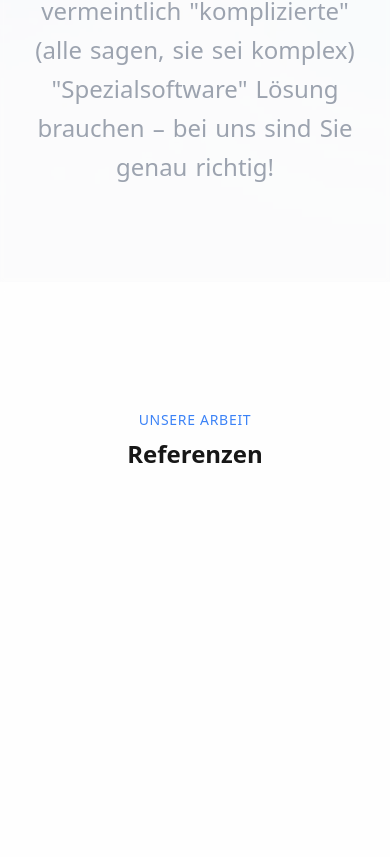
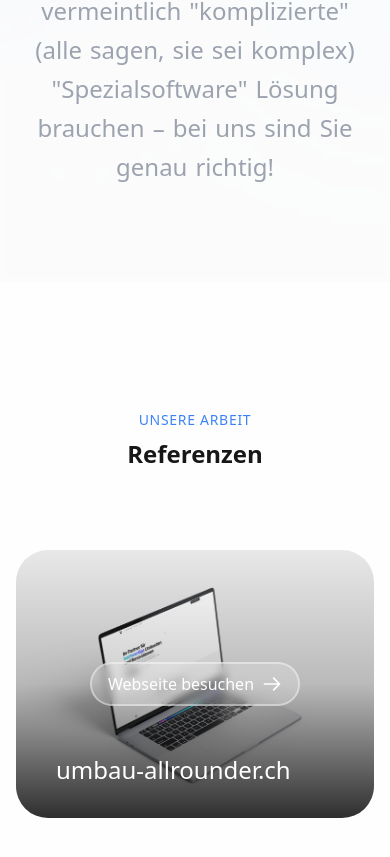
Before and after one commit to devware-ch/devware-landingpage, a Next.js app: page / in a window 390 px wide. Shown: the part 4066-4923 px from the top of the page. Built offline with nearby package versions, Linux system fonts and the light colour scheme.

Commit message:
update: referenzen section

```diff
--- a/app/page.tsx
+++ b/app/page.tsx
@@ -4,6 +4,7 @@
 import { useRef } from "react";
 import { AuroraBackground } from "@/components/ui/aurora-background";
 import { Code, Palette, Rocket, Gauge, Sparkles, Target, Trophy, Fingerprint, Laptop, Zap, Bot } from "lucide-react";
+import { useMediaQuery } from "@/hooks/useMediaQuery";
 
 const services = [
   {
@@ -30,9 +31,11 @@
 
 export default function Home() {
   const aboutRef = useRef(null);
+  const isDesktop = useMediaQuery("(min-width: 768px)");
+
   const { scrollYProgress } = useScroll({
     target: aboutRef,
-    offset: ["start 65%", "start 0%"]
+    offset: isDesktop ? ["start 65%", "start 0%"] : ["start 85%", "start 0%"]
   });
 
   const textColor = useTransform(
@@ -332,7 +335,54 @@
             </motion.div>
 
             <div className="min-h-[400px]">
-              {/* Hier kommt der Inhalt für Referenzen */}
+              <div className="max-w-[1200px] mx-auto">
+                <motion.div
+                  initial={{ opacity: 0, y: 20 }}
+                  animate={{ opacity: 1, y: 0 }}
+                  transition={{ delay: 0.3 }}
+                  className="relative cursor-pointer group"
+                >
+                  <a
+                    href="https://umbau-allrounder.ch"
+                    target="_blank"
+                    rel="noopener noreferrer"
+                    className="block relative overflow-hidden rounded-[32px]"
+                  >
+                    <img
+                      src="/images/referenz1.png"
+                      alt="Umbau Allrounder Website"
+                      className="w-full h-full object-cover transform group-hover:scale-105 transition-transform duration-700 ease-out"
+                    />
+                    <div className="absolute inset-0 bg-gradient-to-t from-black/80 via-black/20 to-transparent" />
+
+                    {/* Webseite besuchen Button */}
+                    <div className="absolute inset-0 flex items-center justify-center">
+                      <div className="bg-white/20 backdrop-blur-sm px-4 sm:px-6 py-2 sm:py-3 rounded-full border-2 border-white/40 hover:scale-110 hover:bg-white/30 transition-all duration-300 flex items-center gap-2 sm:gap-3
+                        sm:opacity-0 sm:scale-95 sm:group-hover:opacity-100 sm:group-hover:scale-100 transform-gpu">
+                        <span className="text-white text-base sm:text-lg font-medium">Webseite besuchen</span>
+                        <svg
+                          className="w-5 h-5 sm:w-6 sm:h-6 text-white hover:translate-x-1 transition-transform"
+                          fill="none"
+                          stroke="currentColor"
+                          viewBox="0 0 24 24"
+                        >
+                          <path
+                            strokeLinecap="round"
+                            strokeLinejoin="round"
+                            strokeWidth={2}
+                            d="M14 5l7 7m0 0l-7 7m7-7H3"
+                          />
+                        </svg>
+                      </div>
+                    </div>
+
+                    {/* Website URL Text */}
+                    <div className="absolute bottom-8 left-10 text-white">
+                      <p className="text-2xl font-medium">umbau-allrounder.ch</p>
+                    </div>
+                  </a>
+                </motion.div>
+              </div>
             </div>
           </div>
         </section>
--- /dev/null
+++ b/hooks/useMediaQuery.ts
@@ -0,0 +1,23 @@
+import { useState, useEffect } from 'react';
+
+export function useMediaQuery(query: string): boolean {
+  const [matches, setMatches] = useState(false);
+
+  useEffect(() => {
+    // Prevent execution during SSR
+    if (typeof window !== 'undefined') {
+      const media = window.matchMedia(query);
+
+      // Initial check
+      setMatches(media.matches);
+
+      // Update matches when the media query changes
+      const listener = (e: MediaQueryListEvent) => setMatches(e.matches);
+      media.addEventListener('change', listener);
+
+      return () => media.removeEventListener('change', listener);
+    }
+  }, [query]);
+
+  return matches;
+}
```
Also changed, not shown: public/images/referenz1.png (added), 1 other file (tests, documents, lock files or other folders).
